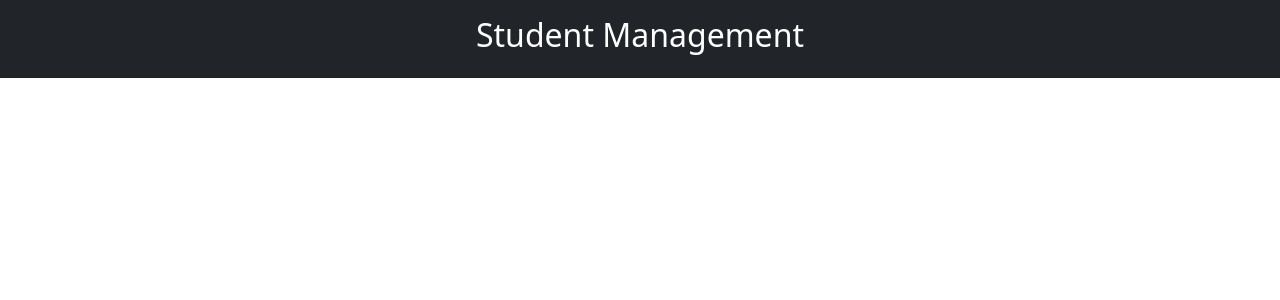
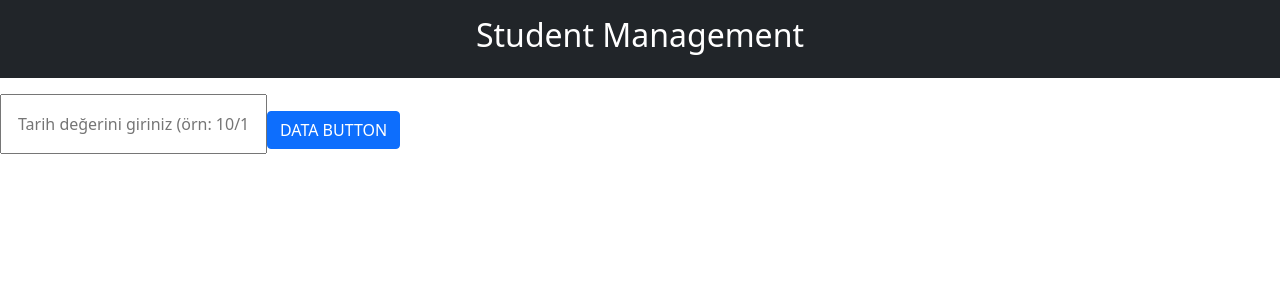
Before and after one commit to KutayOzkoc/StudentManagement, a React (Create React App) app in the folder student_management_fend/: page /corona-screen in a window 1280 px wide. Shown: the top 300 px of the page. Built offline with nearby package versions, Linux system fonts and the light colour scheme.

Commit message:
add new features

```diff
--- a/student_management_fend/src/App.js
+++ b/student_management_fend/src/App.js
@@ -4,6 +4,7 @@ import React from "react";
 import { BrowserRouter, Route, Switch } from "react-router-dom";
 import AddStudent from "../src/components/AddStudent";
 import UpdateStudent from "./components/UpdateStudent";
+import CoronaScreen from "./components/CoronaScreen";
 
 function App() {
   return (
@@ -23,6 +24,7 @@ function App() {
         <Route exact path="/" component={StudentComponent} />
         <Route exact path="/create-student" component={AddStudent} />
         <Route exact path="/update-student/:id" component={UpdateStudent} />
+          <Route exact path="/corona-screen/" component={CoronaScreen} />
       </Switch>
     </BrowserRouter>
   );
--- /dev/null
+++ b/student_management_fend/src/components/CoronaScreen.js
@@ -0,0 +1,27 @@
+import React, {useState} from 'react';
+import axios from "axios";
+
+
+function CoronaScreen(props){
+    const [covDate,setCovDate] = useState("");
+
+    const fetchData = () => {
+        return axios.get("https://raw.githubusercontent.com/ozanerturk/covid19-turkey-api/master/dataset/timeline.json")
+            .then((response) =>{
+                console.log(response.data[covDate].patients)
+            });}
+    return (
+        <div>
+
+            <input className="w-33 p-3 mt-lg-3 d-inline-block"
+                   type="text"
+                   name="covDate"
+                   value={covDate}
+                   onChange={(e)=>{setCovDate(e.target.value)}}
+                   placeholder="Tarih değerini giriniz (örn: 10/10/2020)" />
+            <button onClick={fetchData} className="btn btn-primary mt-lg-2 ml-2 d-inline-block"> DATA BUTTON</button>
+        </div>
+    )
+
+}
+export default CoronaScreen
--- a/student_management_fend/src/components/StudentComponent.js
+++ b/student_management_fend/src/components/StudentComponent.js
@@ -29,6 +29,12 @@ function StudentComponent(props) {
         })
     }
 
+    const CoronaScreen = async ()=>{
+        await history.push({
+            pathname:'/corona-screen'
+        })
+    }
+
     const removeData = (id) => {
         axios.delete(`${URL}/${id}`).then(res => {
             const del = students.filter(student => id !== student.id)
@@ -37,12 +43,10 @@ function StudentComponent(props) {
     }
 
 
-
-
     return (
         <div>
-            <button type="button" className="btn btn-success d-flex" style={{"justify-item":'center'}} onClick={handleAddStudent}>Add Student</button>
-
+            <button type="button" className="btn btn-danger d-inline-block mt-lg-2"  style={{"margin-left":"20px"}} onClick={CoronaScreen}>Corona Screen</button>
+            <button type="button" className="btn btn-success d-inline-block mt-lg-2 " style={{"margin-left":"20px"}}  onClick={handleAddStudent}>Add Student</button>
             <table className="table table-striped">
                 <thead>
                 <tr>
```
